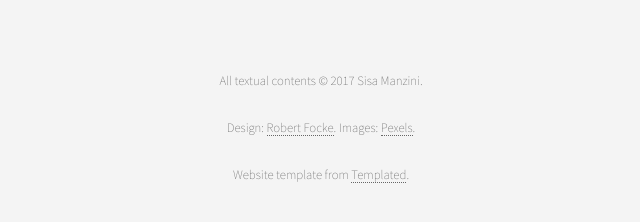
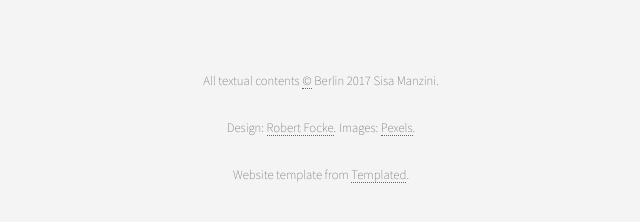
Before and after one commit to shinroo/bleedingink, a plain HTML site: page index.html in a window 1280 px wide. Shown: the part 1896-2118 px from the top of the page, 319-959 px from the left. Drawn offline with Linux system fonts and the light colour scheme.

Commit message:
add href to urheberechtgesetz

```diff
--- a/index.html
+++ b/index.html
@@ -19,9 +19,7 @@
 		<!-- Wrapper -->
 		<div id="wrapper">
 
-
-
-				<!-- CTA -->
+			<!-- Amnesia -->
 			<section id="cta" class="main special">
 				<h2>Amnesia</h2>
 				<p>
@@ -69,7 +67,7 @@
 
 			<!-- Footer -->
 			<footer id="footer">
-					<p class="copyright">All textual contents &copy; 2017 Sisa Manzini.</p>
+				<p class="copyright">All textual contents <a href="https://www.gesetze-im-internet.de/englisch_urhg/englisch_urhg.html">&copy;</a> Berlin 2017 Sisa Manzini.</p>
 				<p class="copyright">Design: <a href="https://shinroo.github.io">Robert Focke</a>. Images: <a href="https://www.pexels.com/">Pexels</a>.</p>
 				<p class="copyright">Website template from <a href="https://templated.co/epilogue">Templated</a>.</p>
 			</footer>
```
Lines whose indentation alone changed are shown as unchanged.
